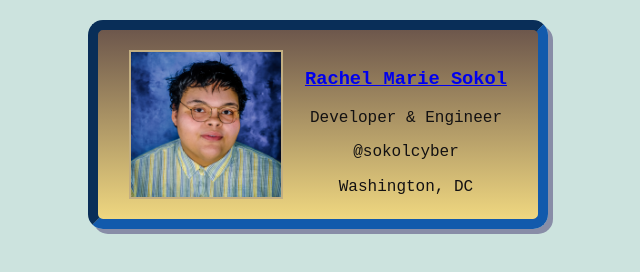
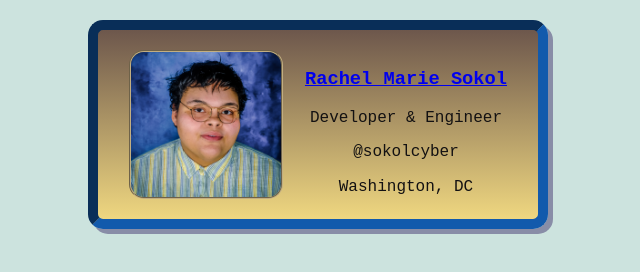
Before and after one commit to rmsokol/businesscard, a plain HTML site: page index.html in a window 1280 px wide. Shown: the full height of the page, 322-962 px from the left. Drawn offline with nearby package versions, Linux system fonts and the light colour scheme.

Commit message:
Update styles.css

```diff
--- a/styles.css
+++ b/styles.css
@@ -7,8 +7,8 @@ body {
 
 .avatar {
     width: 150px;
-    border: 2px solid #c2ae81;
-    border-radius 15px;
+    border: 2px groove #c2ae81;
+    border-radius: 15px;
 }
 
 .card {
```
